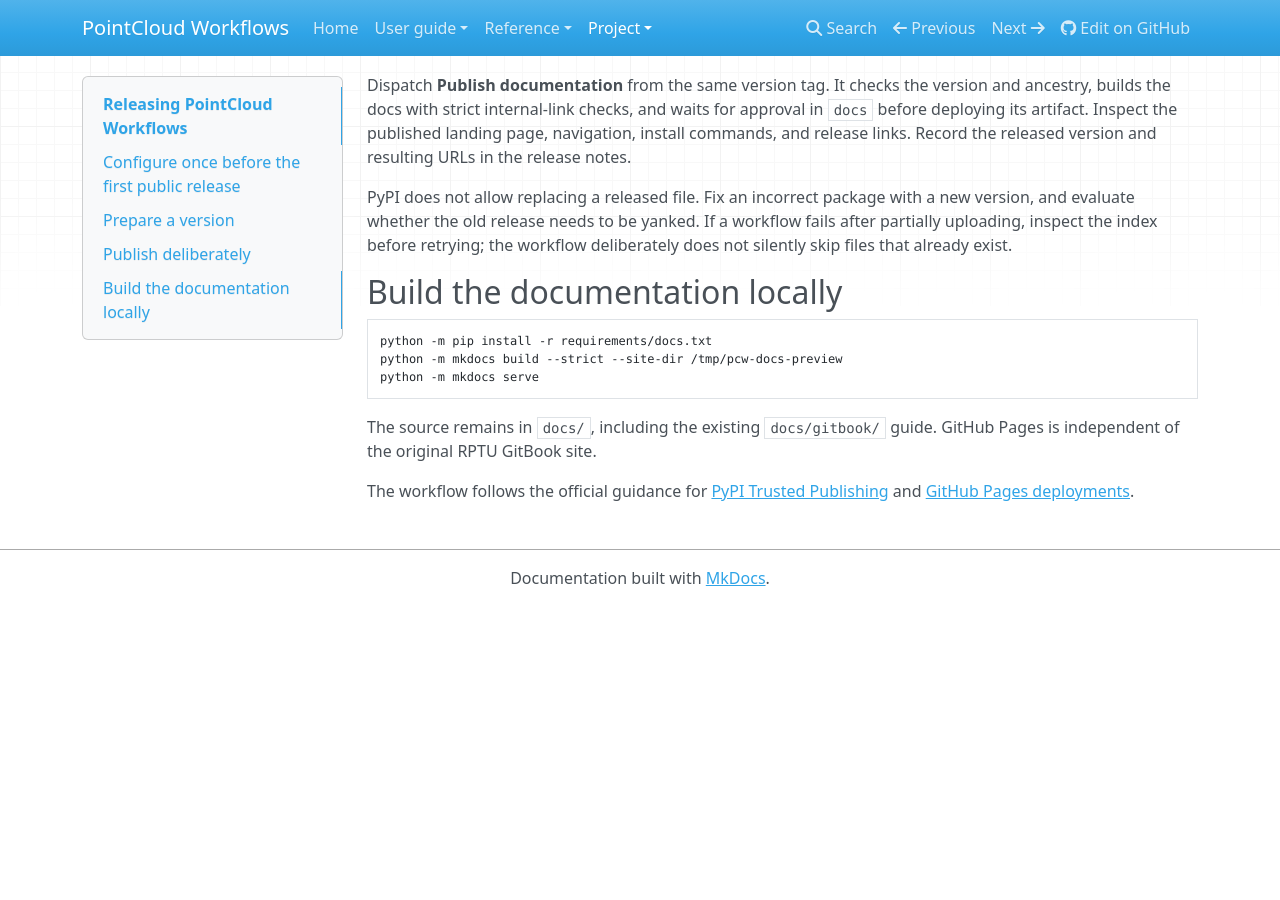
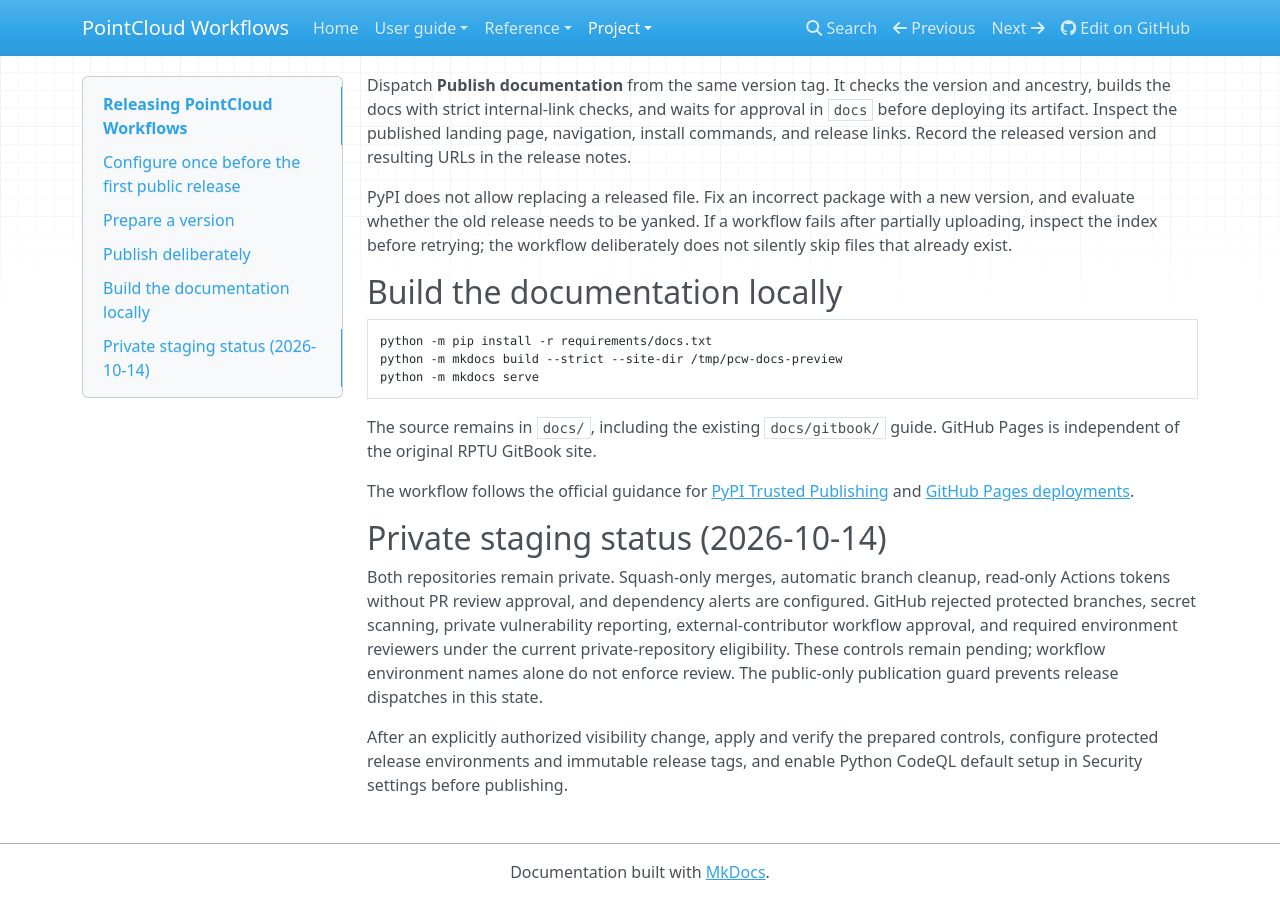
Before and after one commit to ajavanma/PointCloud-Workflows, an MkDocs documentation site: the page built from docs/releasing.md, in a window 1280 px wide and 900 px high, scrolled down 1604 px. Built offline with MkDocs 1.6.1, drawn with Linux system fonts in a browser that asks for light colours; nearby versions of some CDN libraries; before the commit the page ends 2210 px from its top, so only the background shows below that.

Commit message:
ci: verify docs and record private control eligibility

```diff
--- a/docs/releasing.md
+++ b/docs/releasing.md
@@ -103,3 +103,17 @@
 The workflow follows the official guidance for
 [PyPI Trusted Publishing](https://docs.pypi.org/trusted-publishers/using-a-publisher/)
 and [GitHub Pages deployments](https://docs.github.com/en/pages/getting-started-with-github-pages/using-custom-workflows-with-github-pages).
+
+## Private staging status (2026-10-14)
+
+Both repositories remain private. Squash-only merges, automatic branch cleanup,
+read-only Actions tokens without PR review approval, and dependency alerts are
+configured. GitHub rejected protected branches, secret scanning, private
+vulnerability reporting, external-contributor workflow approval, and required
+environment reviewers under the current private-repository eligibility. These
+controls remain pending; workflow environment names alone do not enforce review.
+The public-only publication guard prevents release dispatches in this state.
+
+After an explicitly authorized visibility change, apply and verify the prepared
+controls, configure protected release environments and immutable release tags,
+and enable Python CodeQL default setup in Security settings before publishing.
```
Also changed, not shown: docs/public-readiness.md (+3 -1 lines), 2 other files.
